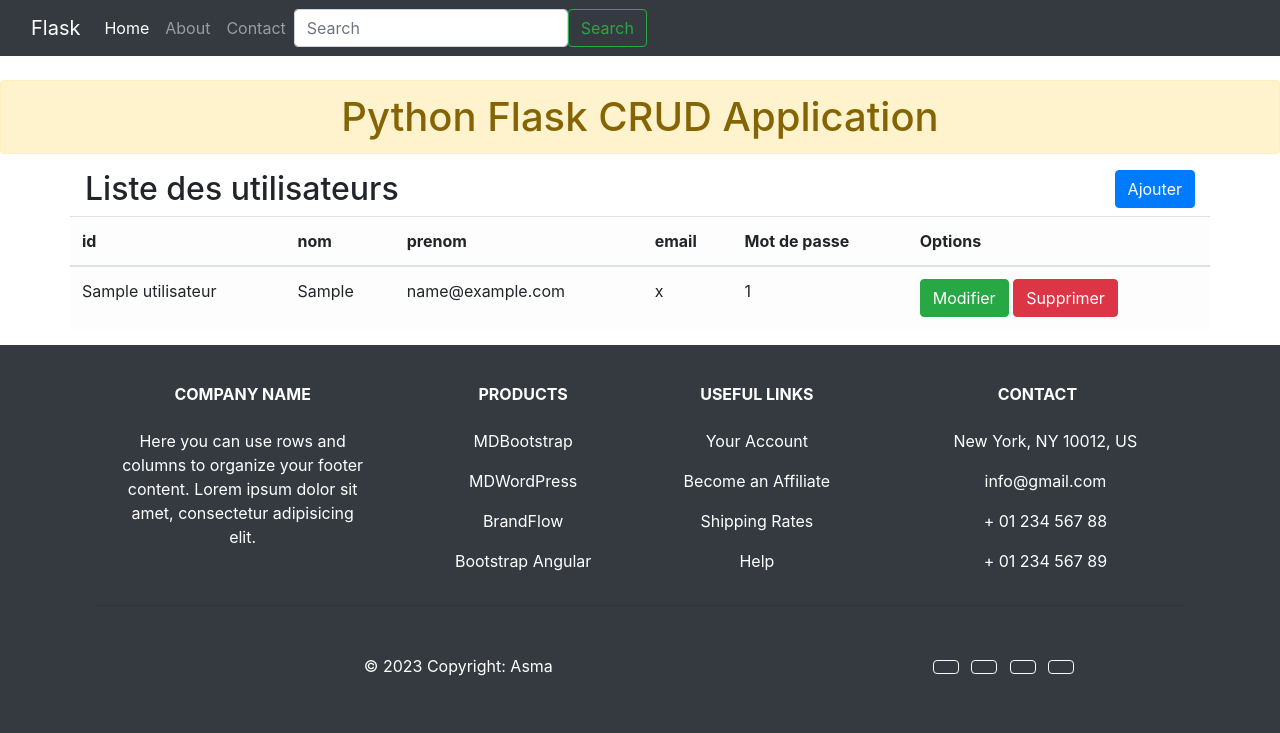
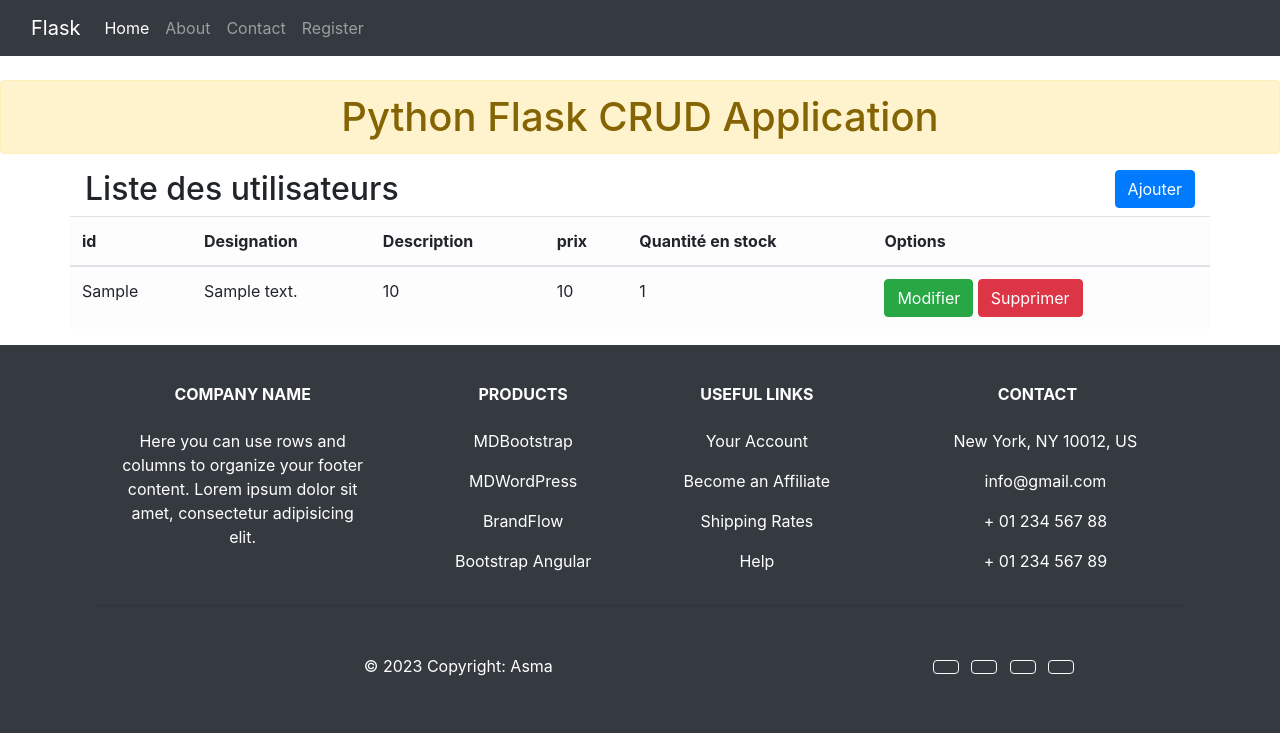
Before and after one commit to asmaounajaren/Application_Web_CRUD, a Flask app: page / in a window 1280 px wide. Shown: the top 733 px of the page. Run offline with Flask 3, Linux system fonts and the light colour scheme; tables that the repository leaves empty or names only in its code hold one stand-in row (values such as "Sample post"); some libraries are stand-ins or nearby versions.

Commit message:
modifier la page home

```diff
--- a/main.py
+++ b/main.py
@@ -15,7 +15,7 @@ mysql = MySQL(skills_app)
 @skills_app.route("/")
 def home_page():
     cur = mysql.connection.cursor()
-    cur.execute("select * from utilisateur")
+    cur.execute("select * from produit")
     fetchdata=cur.fetchall()
     cur.close()
     return render_template("home.html",data=fetchdata)
@@ -24,29 +24,29 @@ def home_page():
 def ajouter():
     if request.method == 'POST':
         flash("bien ajouté avec succès")
-        nom_=request.form['nom']
-        prenom_=request.form['prenom']
-        email_=request.form['email']
-        motdepasse_=request.form['motdepasse']
-        # request.form.get("motdepasse", False)
+        designation=request.form['designation']
+        description=request.form['description']
+        prix=request.form['prix']
+        qteStock=request.form['qteStock']
+        # request.form.get("qteStock", False)
         cur = mysql.connection.cursor()
-        cur.execute("insert into utilisateur (nom,prenom,email,motdepasse) values(%s,%s,%s,%s)",(nom_,prenom_,email_,motdepasse_))
+        cur.execute("INSERT INTO produit (designation, description, prix, qteStock) values(%s,%s,%s,%s)",(designation,description,prix,qteStock))
         mysql.connection.commit()
         return redirect(url_for('home_page'))
 
 @skills_app.route('/update', methods=['POST','GET'])
 def update():
     if request.method == 'POST':
-        id_utilisateur = request.form['id_utilisateur']
-        nom=request.form['nom']
-        prenom=request.form['prenom']
-        email=request.form['email']
-        motdepasse=request.form['motdepasse']
+        id_produit = request.form['id_produit']
+        designation=request.form['designation']
+        description=request.form['description']
+        prix=request.form['prix']
+        qteStock=request.form['qteStock']
         cur = mysql.connection.cursor()
         cur.execute("""
-        update utilisateur set nom=%s, prenom=%s,email=%s,motdepasse=%s
-        where id_utilisateur=%s
-        """,(nom,prenom,email,motdepasse,id_utilisateur))
+        update produit set designation=%s, description=%s,prix=%s,qteStock=%s
+        where id_produit=%s
+        """,(designation,description,prix,qteStock,id_produit))
         flash("Bien modifié avec succès")
         mysql.connection.commit()
         return redirect(url_for('home_page'))
@@ -57,7 +57,7 @@ def update():
 def delete(id_data):
     flash("Bien supprimé")
     cur = mysql.connection.cursor()
-    cur.execute("DELETE FROM utilisateur WHERE id_utilisateur=%s", (id_data,))
+    cur.execute("DELETE FROM produit WHERE id_produit=%s", (id_data,))
     mysql.connection.commit()
     return redirect(url_for('home_page'))
 
--- a/templates/home.html
+++ b/templates/home.html
@@ -24,12 +24,12 @@
             {%endif%}
             {%endwith%}
         </div>
-                <!-- begin boite de dialog pour ajouter un utilisateur  -->
+                <!-- begin boite de dialogue pour ajouter un produit  -->
                 <div id="myModal" class="modal fade" role="dialog">
                     <div class="modal-dialog">
                         <div class="modal-content">
                             <div class="modal-header">
-                                <h5 class="modal-title text-primary" style="align-content: center;">Ajouter un nouveau utilisateur</h5>
+                                <h5 class="modal-title text-primary" style="align-content: center;">Ajouter un nouveau produit</h5>
                                 <button type="button" class="close" data-dismiss="modal" aria-label="Close">
                                 <span aria-hidden="true">&times;</span>
                                 </button>
@@ -37,20 +37,20 @@
                             <div class="modal-body">
                                 <form action="{{url_for('ajouter')}}" method="POST">
                                     <div class="form-group">
-                                    <label>Nom</label>
-                                    <input type="text" name="nom" class="form-control" id="exampleFormControlInput1" placeholder="taper votre nom">
+                                    <label>Designation</label>
+                                    <input type="text" name="designation" class="form-control" id="exampleFormControlInput1" placeholder="designation de produit">
                                     </div>
                                     <div class="form-group">
-                                        <label>Prenom</label>
-                                        <input type="text" name="prenom" class="form-control" id="exampleFormControlInput1" placeholder="taper votre prenom">
+                                        <label>Description</label>
+                                        <input type="text" name="description" class="form-control" id="exampleFormControlInput1" placeholder="description de produit">
                                     </div>
                                     <div class="form-group">
-                                        <label>Email</label>
-                                        <input type="text" name="email" class="form-control" id="exampleFormControlInput1" placeholder="taper votre Email">
+                                        <label>Prix</label>
+                                        <input type="text" name="prix" class="form-control" id="exampleFormControlInput1" placeholder="le prix de produit">
                                     </div>
                                     <div class="form-group">
-                                        <label>Mot de passe</label>
-                                        <input name="motdepasse" type="text" class="form-control" id="exampleFormControlInput1" placeholder="taper votre Mot de passe">
+                                        <label>Quantité en stock</label>
+                                        <input name="qteStock" type="text" class="form-control" id="exampleFormControlInput1" placeholder="taper la Quantité en stock">
                                     </div>
                                     <button type="submit" class="btn btn-primary mb-2">Ajouter</button>
                                 </form>
@@ -58,15 +58,15 @@
                         </div>
                     </div>
                 </div>
-                <!-- end boite de dialog pour ajouter un utilisateur  -->
+                <!-- end boite de dialog pour ajouter un produit  -->
     <table class="table table-hover table-light">
         <thead>
             <tr>
                 <th scope="col">id</th>
-                <th scope="col">nom</th>
-                <th scope="col">prenom</th>
-                <th scope="col">email</th>
-                <th scope="col">Mot de passe</th>
+                <th scope="col">Designation</th>
+                <th scope="col">Description</th>
+                <th scope="col">prix</th>
+                <th scope="col">Quantité en stock</th>
                 <th scope="col">Options</th>
             </tr>
         </thead>
@@ -83,13 +83,13 @@
                         <a href="/delete/{{item[0]}}" onclick="return confirm('Est ce que vous etes sure de vouloir supprimer cette ligne ?')" class="btn btn-outline btn-danger text-white">Supprimer</a>
                     </td>
                 </tr>
-                        <!-- Enter Edit Student Modal -->
+                        <!-- modifier un produit -->
         <div id="modaledit{{item.0}}" class="modal fade" role="dialog">
             <div class="modal-dialog">
                 <div class="modal-content">
 
                     <div class="modal-header">
-                        <h5 class="modal-title text-primary" style="align-content: center;">Modifier un utilisateur</h5>
+                        <h5 class="modal-title text-primary" style="align-content: center;">Modifier un produit</h5>
                         <button type="button" class="close" data-dismiss="modal" aria-label="Close">
                             <span aria-hidden="true">&times;</span>
                         </button>
@@ -98,26 +98,26 @@
                     <div class="modal-body">
 
                         <form action="{{ url_for('update')}}" method="POST">
-                            <input type="hidden" name="id_utilisateur" value="{{item.0}}">
+                            <input type="hidden" name="id_produit" value="{{item.0}}">
 
                             <div class="form-group">
-                                <label>Nom</label>
-                                <input value="{{item.1}}" type="text" name="nom" class="form-control" id="exampleFormControlInput1" placeholder="taper votre nom">
+                                <label>Designation </label>
+                                <input value="{{item.1}}" type="text" name="designation" class="form-control" id="exampleFormControlInput1" placeholder="designation de produit">
                             </div>
 
                             <div class="form-group">
-                                <label>Prenom</label>
-                                <input value="{{item.2}}" type="text" name="prenom" class="form-control" id="exampleFormControlInput1" placeholder="taper votre nom">
+                                <label>Description</label>
+                                <input value="{{item.2}}" type="text" name="description" class="form-control" id="exampleFormControlInput1" placeholder="description de produit">
                             </div>
 
                             <div class="form-group">
-                                <label>Email</label>
-                                <input value="{{item.3}}" type="text" name="email" class="form-control" id="exampleFormControlInput1" placeholder="taper votre Email">
+                                <label>Prix</label>
+                                <input value="{{item.3}}" type="text" name="prix" class="form-control" id="exampleFormControlInput1" placeholder="le prix de produit">
                             </div>
 
                             <div class="form-group">
-                                <label>Mot de passe</label>
-                                <input  value="{{item.4}}" name="motdepasse" type="text" class="form-control" id="exampleFormControlInput1" placeholder="taper votre Mot de passe">
+                                <label>Quantité en stock</label>
+                                <input  value="{{item.4}}" name="qteStock" type="text" class="form-control" id="exampleFormControlInput1" placeholder="taper la Quantité en stock">
                             </div>
 
                             <button type="submit" class="btn btn-success mb-2">Modifier</button>
@@ -129,7 +129,7 @@
         </div>
 
 
-        <!-- End of Edit Student Modal -->
+        <!-- End of Edit Product -->
             {% endfor %}
         </tbody>
     </table>
--- a/templates/includes/_navbar.html
+++ b/templates/includes/_navbar.html
@@ -13,13 +13,16 @@
                     <a class="nav-link" href="/about">About</a>
                 </li>
                 <li class="nav-item">
-                    <a class="nav-link ">Contact</a>
+                    <a class="nav-link" href="#">Contact</a>
+                </li>
+                <li class="nav-item">
+                    <a class="nav-link" href="/register">Register</a>
                 </li>
             </ul>
-            <form class="d-flex" role="search">
+            <!-- <form class="d-flex" role="search">
                 <input class="form-control me-2" type="search" placeholder="Search" aria-label="Search">
                 <button class="btn btn-outline-success" type="submit">Search</button>
-            </form>
+            </form> -->
         </div>
     </div>
 </nav>
```
